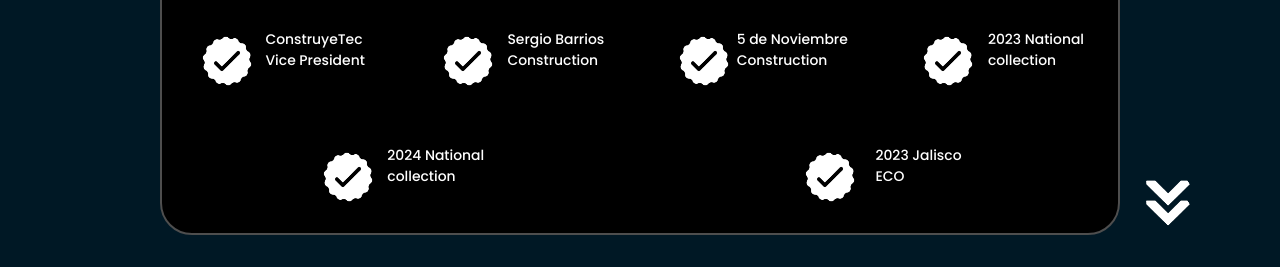
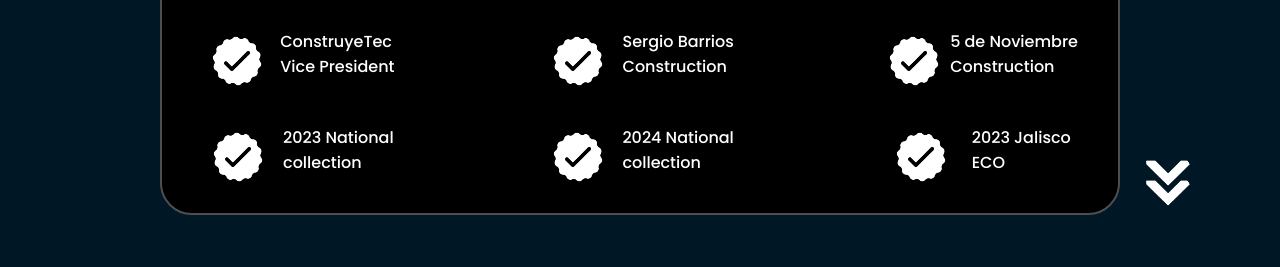
Before and after one commit to Jorge-Sanchezz/html-css-js-portfolio-JorgeSanchezEncinas, a plain HTML site: page portfolioCode/index.html in a window 1280 px wide. Shown: the part 2099-2366 px from the top of the page. Drawn offline with Linux system fonts and the light colour scheme.

Commit message:
Techo part finished

```diff
--- a/portfolioCode/style.css
+++ b/portfolioCode/style.css
@@ -399,15 +399,15 @@ section {
     text-align: initial;
     flex-wrap: wrap;
     flex-direction: row;
-    gap: 3.25rem;
+    column-gap: 7rem;
+    row-gap: 2rem;
     justify-content: space-around;
 }
 
 article {
     display: flex;
-    width: 11rem;
+    width: 12.5rem;
     justify-content: space-around;
-    gap: 0rem;
 }
 
 article .icon {
@@ -415,6 +415,6 @@ article .icon {
 }
 
 .experience-enlistment-text {
-    font-size: 87%;
+    font-size: 100%;
     font-weight: 500;
 }
```
